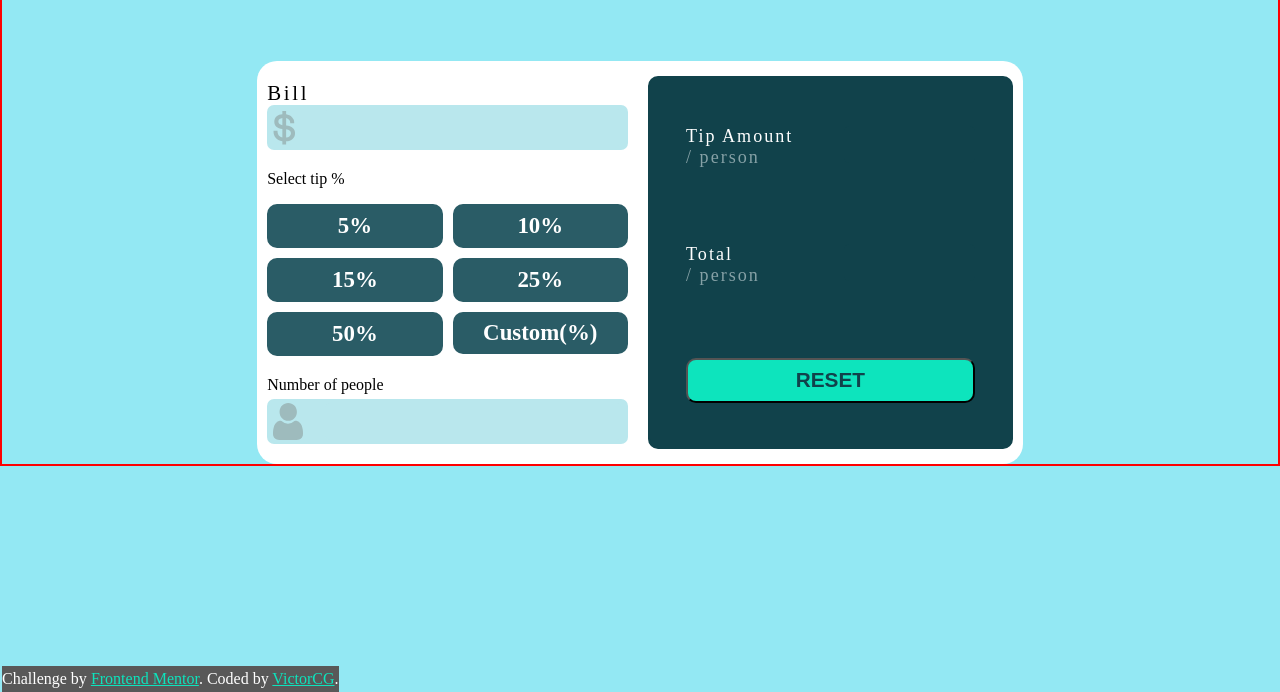
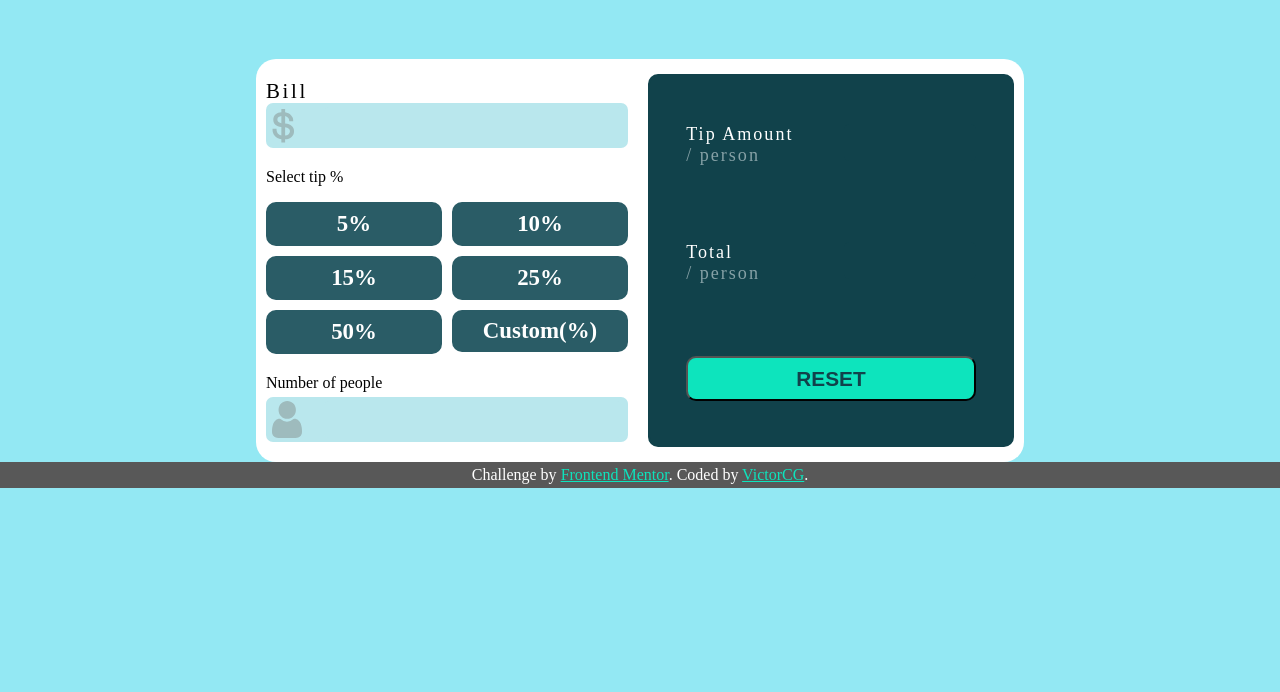
Before and after one commit to IamVictheCG/Tip-calculator-FrontendM, a plain HTML site: page index.html in a window 1280 px wide. Shown: the part 108-800 px from the top of the page. Drawn offline with nearby package versions, Linux system fonts and the light colour scheme.

Commit message:
Updates made

```diff
--- a/mobile.css
+++ b/mobile.css
@@ -1,9 +1,10 @@
 body {
-    border: 2px solid #ff0000;
+    /* border: 2px solid #ff0000; */
     background-color: #93e8f3;
     margin: 0px;
     padding: 0%;
     margin: auto;
+    height: fit-content;
 }
 
 .container {
@@ -363,8 +364,8 @@ footer {
     background-color: rgb(88, 88, 88);
     height: fit-content;
     padding-block: 4px;
-    position: absolute;
-    bottom: 0%;
+    /* position: fixed;
+    bottom: 0%; */
 
     p {
         text-align: center;
```
